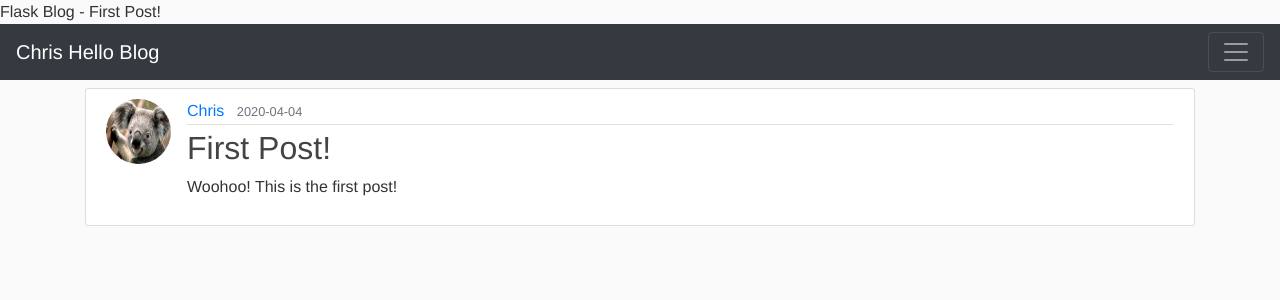
After one commit to chuac/Flask-Blog, a Flask app: page /post/1 in a window 1280 px wide. The commit adds this page. Shown: the top 300 px of the page. Run offline with Flask 2, Linux system fonts and the light colour scheme; data comes from the database, SQL or seed files in the repository; both versions use the stored data as it was after the commit; some libraries are stand-ins or nearby versions.

Commit message:
Routes and templates updated for Create, Update, and Delete posts. First time using Bootstrap Modal pop-up and also returning a 403 Forbidden

```diff
--- a/flaskblog/routes.py
+++ b/flaskblog/routes.py
@@ -1,6 +1,6 @@
 from flask import render_template, request, redirect, url_for, flash # render_template helps use templates
 from flaskblog import app, db, bcrypt # importing from our package, __init__.py
-from flaskblog.forms import RegistrationForm, LoginForm, UpdateAccountForm #from the forms.py that we created
+from flaskblog.forms import RegistrationForm, LoginForm, UpdateAccountForm, PostForm #from the forms.py that we created
 from flaskblog.models import User, Post
 from flask_login import login_user, current_user, logout_user, login_required
 from PIL import Image # to resize images users upload before saving
@@ -24,16 +24,47 @@ def posts():
         return redirect(url_for('posts'))
     else:
         all_posts = Post.query.order_by(Post.date_posted).all()
-        return render_template('posts.html', posts = all_posts) #you will have access in html to this posts variable
+        return render_template('posts.html', posts = all_posts, title = "Posts") #you will have access in html to this posts variable
 
-@app.route('/posts/delete/<int:id>')
+@app.route('/post/<int:id>') # View a singular post. Corey Schafer new post style.
+def post(id):
+    post = Post.query.get_or_404(id)
+    return render_template('post.html', title = post.title, post = post)
+
+@app.route('/posts/<int:id>/delete', methods=['POST'])
+@login_required
+def delete_post(id):
+    post = Post.query.get_or_404(id)
+    db.session.delete(post)
+    db.session.commit()
+    return redirect(url_for('posts'))
+
+@app.route('/posts/delete/<int:id>') # no longer used
 def delete(id):
     post = Post.query.get_or_404(id)
     db.session.delete(post)
     db.session.commit()
     return redirect(url_for('posts'))
 
-@app.route('/posts/edit/<int:id>', methods=['GET', 'POST'])
+@app.route('/posts/<int:id>/edit', methods=['GET', 'POST'])
+@login_required
+def edit_post(id):
+    form = PostForm()
+    post = Post.query.get_or_404(id)
+    if post.author != current_user: # the current user logged in is not the author of this post, therefore not allowed to update. throw 403 Forbidden
+        abort(403)
+    if form.validate_on_submit(): # user submitted valid updated post
+        post.title = form.title.data
+        post.content = form.content.data
+        db.session.commit()
+        flash('Your post has been updated!', 'success')
+        return redirect(url_for('post', id = post.id))
+    elif request.method == 'GET': # user just visited the edit page of their post so we populate the field with the current post's data
+        form.title.data = post.title
+        form.content.data = post.content
+    return render_template('edit.html', title = 'Update Post', form = form)
+
+@app.route('/posts/edit/<int:id>', methods=['GET', 'POST']) # no longer used
 def edit(id):
 
     post = Post.query.get_or_404(id)
@@ -46,21 +77,20 @@ def edit(id):
         db.session.commit()
         return redirect(url_for('posts'))
     else:
-        return render_template('edit.html', post = post) #sending over the post we are editing to the html side, as variable: post
+        return render_template('edit.html', title = post.title, post = post) #sending over the post we are editing to the html side, as variable: post
 
 @app.route('/posts/new', methods=['GET', 'POST'])
 @login_required
 def new_post():
-    if request.method == 'POST':
-        post_title = request.form['title']
-        post_author = current_user.id
-        post_content = request.form['content']
-        new_post = Post(title = post_title, content = post_content, user_id = post_author)
-        db.session.add(new_post) #add to db in this session
-        db.session.commit() #now saved permanently in the db
+    form = PostForm()
+    if form.validate_on_submit():
+        post = Post(title = form.title.data, content = form.content.data, user_id = current_user.id)
+        db.session.add(post)
+        db.session.commit()
+        flash("New post created", 'success')
         return redirect(url_for('posts'))
     else:
-        return render_template('new_post.html')
+        return render_template('new_post.html', title = 'New Post', form = form)
 
 @app.route('/register', methods=['GET', 'POST'])
 def register():
--- a/flaskblog/templates/base.html
+++ b/flaskblog/templates/base.html
@@ -5,6 +5,12 @@
     <link rel="stylesheet" href="https://stackpath.bootstrapcdn.com/bootstrap/4.4.1/css/bootstrap.min.css" integrity="sha384-Vkoo8x4CGsO3+Hhxv8T/Q5PaXtkKtu6ug5TOeNV6gBiFeWPGFN9MuhOf23Q9Ifjh" crossorigin="anonymous">
 
     <link rel="stylesheet" href="{{ url_for('static', filename='main.css') }}"
+
+    {% if title %}
+        <title>Flask Blog - {{ title }}</title>
+    {% else %}
+        <title>Flask Blog</title>
+    {% endif %}
 
     {% block head %} {% endblock %}
   </head>
--- a/flaskblog/templates/index.html
+++ b/flaskblog/templates/index.html
@@ -15,7 +15,7 @@
         <p>This is Chris' test blog</p>
         <p>Cool cool cool</p>
         <p>
-          <a class="btn btn-primary" href="/posts" role="button">Go to Posts &raquo;</a>
+          <a class="btn btn-primary" href="{{ url_for('posts') }}" role="button">Go to Posts &raquo;</a>
         </p>
       </div>
     </div>
--- /dev/null
+++ b/flaskblog/templates/post.html
@@ -0,0 +1,44 @@
+{% extends 'base.html' %}
+
+{% block head %}
+<title></title>
+{% endblock %}
+
+{% block body %}
+<article class="media content-section">
+    <img class="rounded-circle article-img" src="{{ url_for('static', filename='profile_pics/' + post.author.image_file) }}"> <!-- User's profile picture -->
+    <div class="media-body">
+      <div class="article-metadata">
+        <a class="mr-2" href="#">{{ post.author.username }}</a>
+        <small class="text-muted">{{ post.date_posted.strftime('%Y-%m-%d') }}</small> <!-- Date posted, showing only Year, month, date. Google strftime for more methods -->
+        {% if post.author == current_user %} <!-- person viewing this post is the author so we will show them update and delete options -->
+          <div>
+            <a class="btn btn-secondary btn-sm mt-1 mb-1" href="{{ url_for('edit_post', id = post.id) }}">Edit</a>
+            <button type="button" class="btn btn-danger btn-sm m-1" data-toggle="modal" data-target="#deleteModal">Delete</button> <!-- Modal code copied straight from Bootstrap website-->
+          </div>
+        {% endif %}
+      </div>
+      <h2 class="article-title">{{ post.title }}</h2>
+      <p class="article-content">{{ post.content }}</p>
+    </div>
+  </article>
+  <!-- Modal --> <!-- Modal code copied straight from Bootstrap website-->
+  <div class="modal fade" id="deleteModal" tabindex="-1" role="dialog" aria-labelledby="deleteModalLabel" aria-hidden="true">
+    <div class="modal-dialog" role="document">
+      <div class="modal-content">
+        <div class="modal-header">
+          <h5 class="modal-title" id="deleteModalLabel">Delete Post?</h5>
+          <button type="button" class="close" data-dismiss="modal" aria-label="Close">
+            <span aria-hidden="true">&times;</span>
+          </button>
+        </div>
+        <div class="modal-footer">
+          <button type="button" class="btn btn-secondary" data-dismiss="modal">Close</button>
+          <form action="{{ url_for('delete_post', id = post.id) }}" method="POST"> <!-- submits a POST request to our delete route -->
+            <input class="btn btn-danger" type="submit" value="Delete"> <!-- User selected Delete button in Modal pop-up -->
+          </form>
+        </div>
+      </div>
+    </div>
+</div>
+{% endblock %}
```
Also changed, not shown: flaskblog/forms.py (+7 -1 lines), flaskblog/templates/edit.html (+39 -15 lines), flaskblog/templates/new_post.html (+39 -15 lines), flaskblog/templates/posts.html (+16 -17 lines), how to run.txt (+8 -0 lines), flaskblog/site.db.
